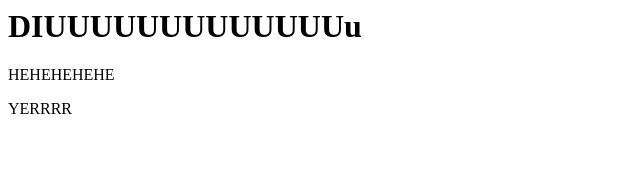
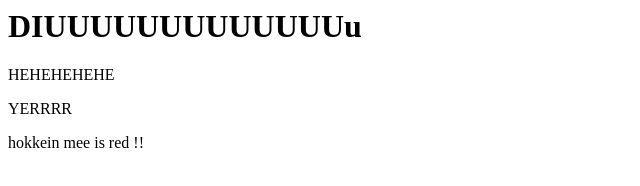
Before and after one commit to imjhanC/PracJhan, a plain HTML site: page Homepage.html in a window 1280 px wide. Shown: the whole page, without its empty margins (0-640 px from the left). Drawn offline with Linux system fonts and the light colour scheme.

Commit message:
Update Homepage.html

```diff
--- a/Homepage.html
+++ b/Homepage.html
@@ -6,5 +6,6 @@
     <h1>DIUUUUUUUUUUUUUu</h1>
     <p>HEHEHEHEHE</p>
     <p>YERRRR</p>
+    <p> hokkein mee is red !! </p>
   </body>
 </html>
```
